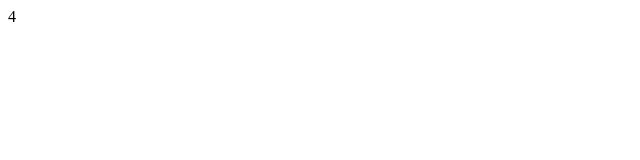
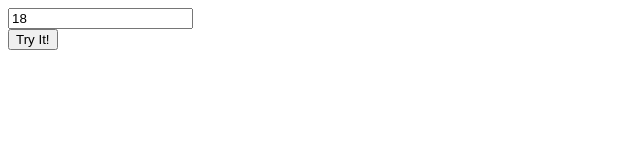
Before and after one commit to jobayed24/javaScript, a plain HTML site: page index.html in a window 1280 px wide. Shown: the whole page, without its empty margins (0-640 px from the left). Drawn offline with Linux system fonts and the light colour scheme.

Commit message:
print value if pass throuth find method in index file

```diff
--- a/index.html
+++ b/index.html
@@ -8,8 +8,9 @@
 
 </head>
 <body>
-
+    <input type="text" value="18" id="value">
     <div id="demo"></div>
+    <button onclick="printNumber()">Try It!</button>
 
     <script src="main.js"></script>
 </body>
--- a/main.js
+++ b/main.js
@@ -1,15 +1,19 @@
 const randNumber=[
     4,
-    9,
-    10,
-    14,
-    16,
+    6,
+    18,
+    20,
 ];
 
 
 
-document.getElementById("demo").innerHTML=randNumber.find(arrayFind);
+letValue=document.getElementById("value").value;
 
-function arrayFind(number){
-    return number<15;
+function ageRandom(age){
+   return age> letValue;
 }
+
+
+function printNumber(){
+    document.getElementById("demo").innerHTML=randNumber.find(ageRandom);
+}
```
